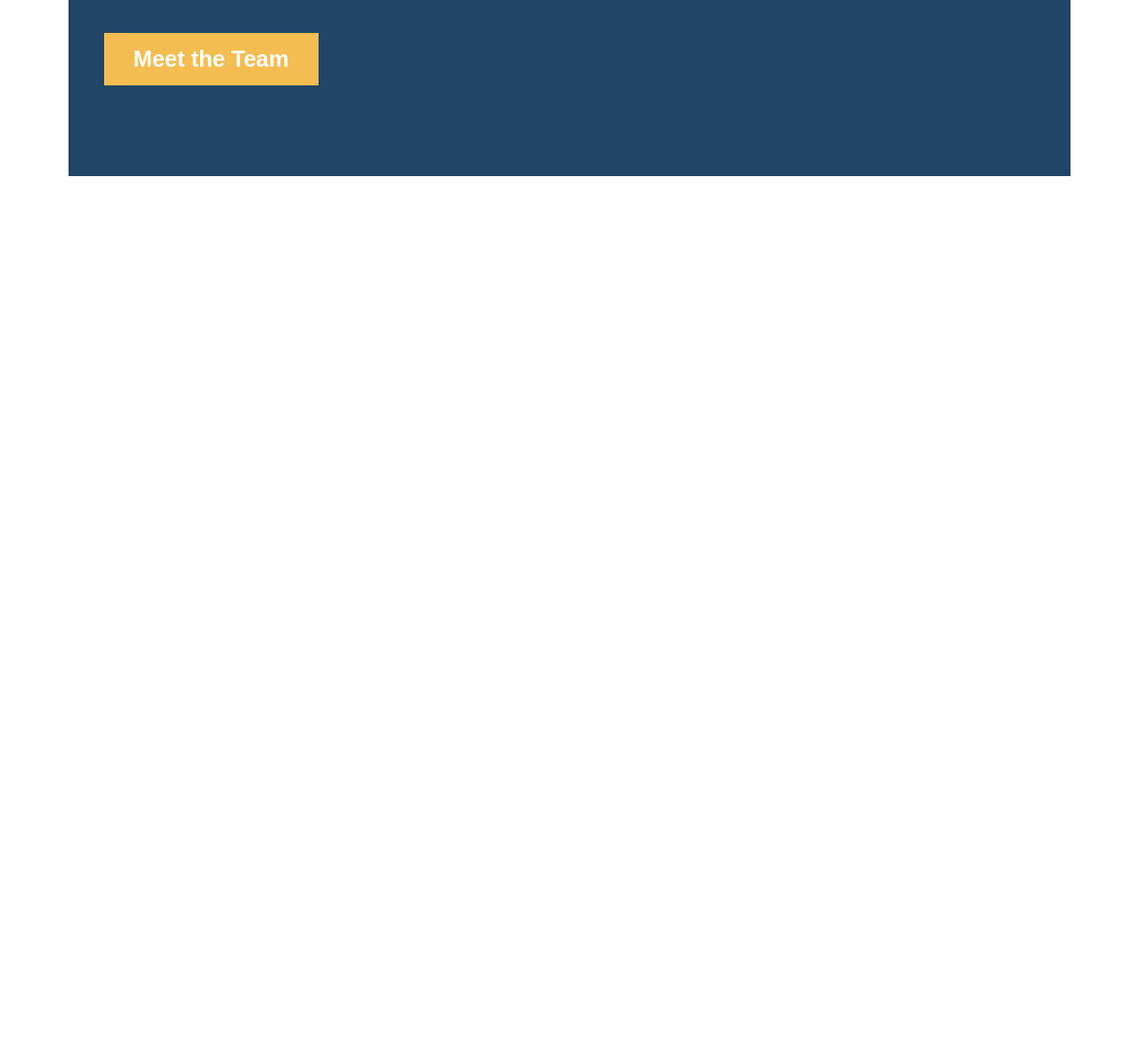
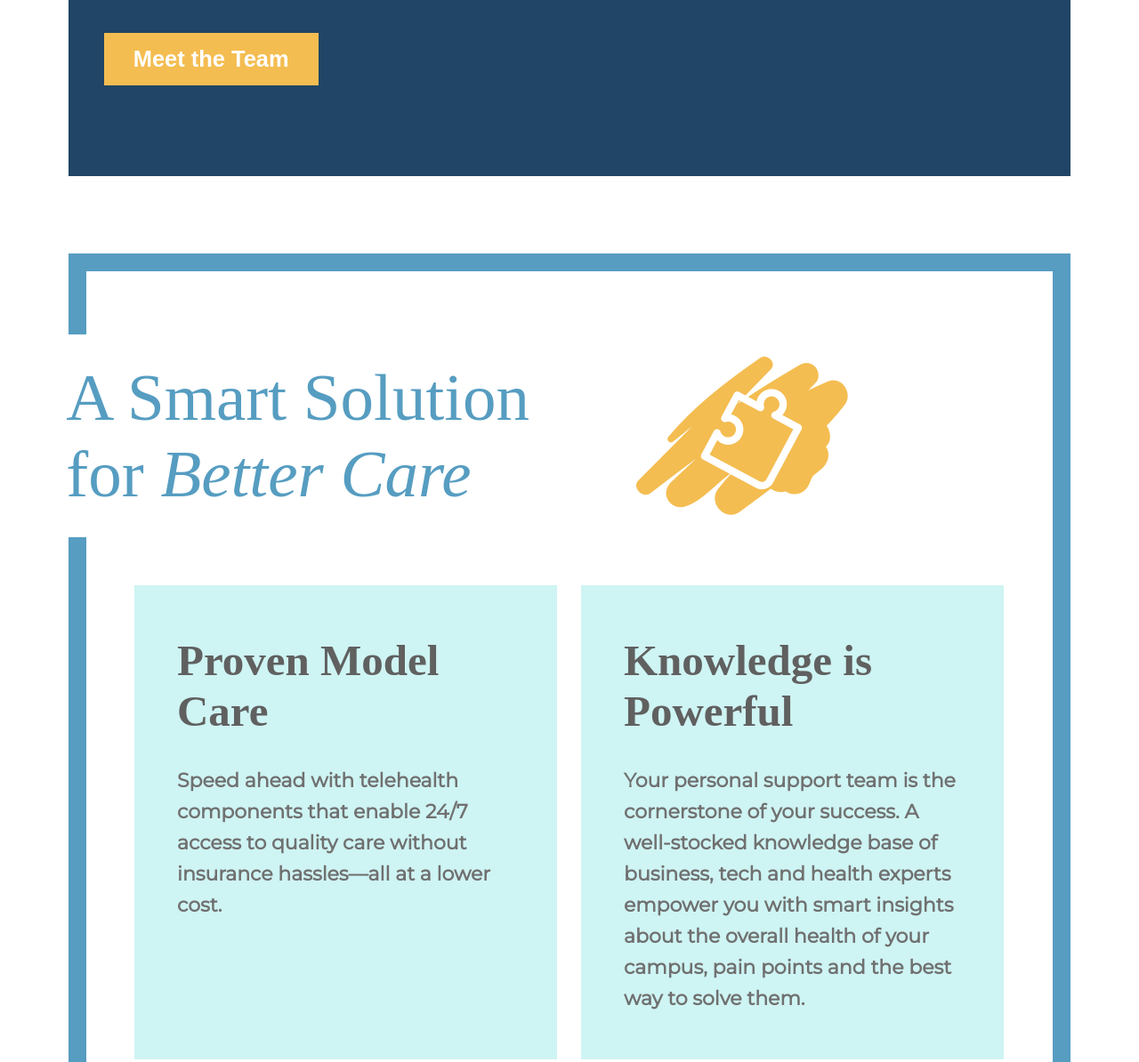
Before and after one commit to isipcasinillo/TimelyMD, a plain HTML site: page index.html in a window 1280 px wide. Shown: the part 1664-2858 px from the top of the page at 89% size. Before the commit the page ends 1862 px from the top, so only its background shows below. Drawn offline with Linux system fonts and the light colour scheme; a web font is replaced by a local one.

Commit message:
card section designed

```diff
--- a/index.css
+++ b/index.css
@@ -170,21 +170,105 @@
 }
 
 
+/* ----------------------------------------------------------------- */
 
 
+.Solution-cards-container {
+    margin: 0 auto;
+    margin-top: 87px;
+    box-shadow: inset 0px 0px 0px 20px #569DC1;
+    max-width: 1670px;
+    width: 88%;
+    min-height: 878.84px;
+    height: auto;
 
+}
 
+.Solution-cards-statement{
+    display: flex;
+    justify-content: flex-start;
+    align-items: center;
+    max-height: 100%;
+    max-width: 1117px;
+    background-color: rgb(255, 255, 255);
+    position: relative;
+    top: 91px;
+    right: 145px;
+    flex-wrap: wrap;
 
+}
 
+.Solution-cards-statement-slogan{
+    font-family:"canada-type-gibson";
+    font-size: 75px;
+    color: #569DC1;
+    margin-left: 142.4px;
+    display: flex;
+    justify-content: center;
+    flex-direction: column;
+    min-height: 227.37px;
+    height: 100%;
+    background-color: rgb(255, 255, 255);
+}
 
+.better-care {
+    font-style: italic;
+}
+.puzzle-piece {
+    height: 177.75px;
+    width: 237.65px;
+    margin-left: 120px;
+}
+/* ----------------------------------------------------------------- */
 
+.Solution-cards-info-container{
+    position: relative;
+    display: flex;
+    justify-content: center;
+    bottom: -145px;
+    flex-wrap: wrap;
+    gap: 27px;
+}
 
+.Solution-cards-info{
+    max-width: 475px;
+    min-height: 533px;
+    height: 100%;
+    background-color: #CEF4F3;
+    display: flex;
+    flex-direction: column;
+    justify-content: flex-start;
+    padding-top: 27px;
 
+}
 
+.Solution-cards-info-wrapper{
+    display: flex;
+    flex-direction: column;
+    justify-content: center;
+    align-items: center;
+}
+.Solution-cards-info-header {
+    font-family:"canada-type-gibson";
+    color: #606060;
+    font-size: 49px;
+    font-weight: 600;
+    width: 80%;
+    height: 119.57px;
+    margin-top: 29px;
+    height: 100%;
+}
 
+.Solution-cards-info-paragraph{
+    font-family: 'Montserrat';
+    font-weight: 600;
+    line-height: 35px;
+    width: 80%;
+    font-size: 22px;
+    color: #707070;
+    margin-top: 32.4px;
 
-
-
+}
 
 /* ----------------------------------------------------------------- */
 
@@ -203,6 +287,11 @@
     }
     .Solution-cards-paragraph {
         margin: 40px;
+    }
+}
+@media only screen and (max-width: 1078px) {
+    .puzzle-piece {
+        margin-left: 140px;
     }
 }
 @media only screen and (max-width: 1768px) {
@@ -231,4 +320,8 @@
         margin: 0 auto;
         width: 85%;
     }
+    .Solution-cards-info-paragraph{
+        margin-bottom: 32px;
+
+    }
 }
--- a/index.html
+++ b/index.html
@@ -53,9 +53,39 @@
                 Your students want to talk about their health. <br>
                 We're making it easy for them to do it.
             </div>
-                <button class="Solution-cards-button">Meet the Team</button>
+            <button class="Solution-cards-button">Meet the Team</button>
         </div>
 
+        <div class="Solution-cards-container">
+            <div class="Solution-cards-statement">
+                <div class="Solution-cards-statement-slogan">
+                    <div>A Smart Solution</div>
+                    <div>for <span class="better-care">Better Care</span></div>
+                </div>
+                <img class="puzzle-piece" src="/assets/images/puzzle-piece.png" alt="puzzle piece solution">
+            </div>
+
+            <div class="Solution-cards-info-container">
+                <div class="Solution-cards-info">
+                    <div class="Solution-cards-info-wrapper">
+                        <h1 class="Solution-cards-info-header">Proven Model Care</h1>
+                        <p class="Solution-cards-info-paragraph">Speed ahead with telehealth components that enable 24/7 access to quality care without insurance hassles—all at a lower cost.</p>
+                    </div>
+                </div>
+                <div class="Solution-cards-info">
+                    <div class="Solution-cards-info-wrapper">
+                        <h1 class="Solution-cards-info-header">Knowledge is Powerful</h1>
+                        <p class="Solution-cards-info-paragraph">Your personal support team is the cornerstone of your success. A well-stocked knowledge base of business, tech and health experts empower you with smart insights about the overall health of your campus, pain points and the best way to solve them. </p>
+                    </div>
+                </div>
+                <div  class="Solution-cards-info">
+                    <div class="Solution-cards-info-wrapper">
+                    <h1 class="Solution-cards-info-header">Quality Meets Quantity</h1>
+                    <p class="Solution-cards-info-paragraph">Our network of board-certified healthcare providers spans the nation and your state. Every provider is carefully vetted to ensure your students receive the quality care they need and deserve. </p>
+                </div>
+                </div>
+            </div>
+        </div>
 
     </section>
 </body>
```
